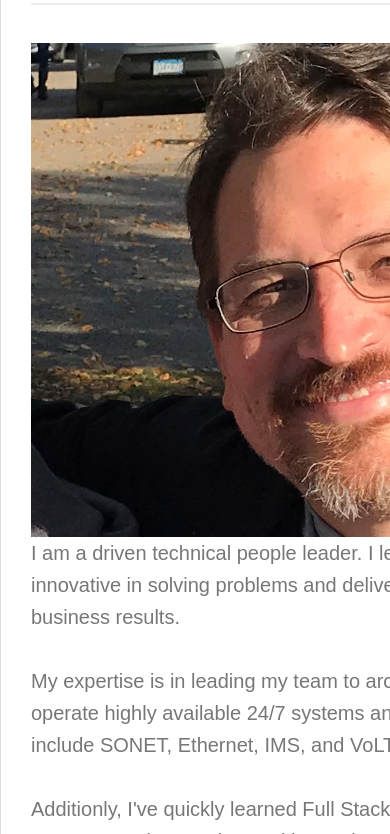
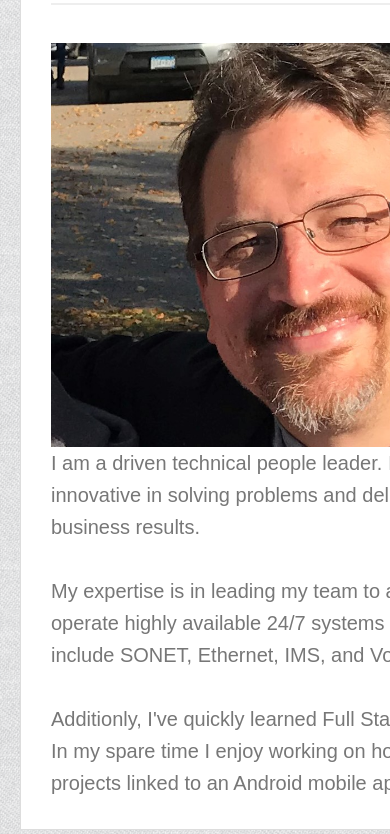
Before and after one commit to mguldberg/Responsive-Portfolio, a plain HTML site: page index.html in a window 390 px wide. Shown: the part 277-1111 px from the top of the page. Drawn offline with Linux system fonts and the light colour scheme.

Commit message:
fixed mobile layout with addition of #middle setting

```diff
--- a/assets/css/style.css
+++ b/assets/css/style.css
@@ -94,7 +94,7 @@ a:hover {
 /* top level section for vertical middle of web page
 also sets wallpaper behind content box*/
 #middle {
-    width: 100%;
+    width: auto;
     overflow: auto;
     clear: both;
     background-image: url("../images/45degree_fabric.png");
@@ -340,6 +340,11 @@ input[type=submit] {
         width: 659px;
     }
 
+
+    #middle{
+        width: auto;
+    }
+
      #middleleftcontent {
         width: 659px;
         margin-bottom: 42px;
@@ -381,12 +386,20 @@ input[type=submit] {
         text-align: center;
     }
 
+    #middle{
+        width: 640px;
+    }
+
     .middlecontainer {
         width: 600px;
         margin-top: 20px;
         /*margin-bottom: 110px;
         margin-left: auto;
         margin-right: auto; */
+    }
+
+    #aboutmeheadshot {
+        width: 538px;
     }
 
      #middleleftcontent {
```
